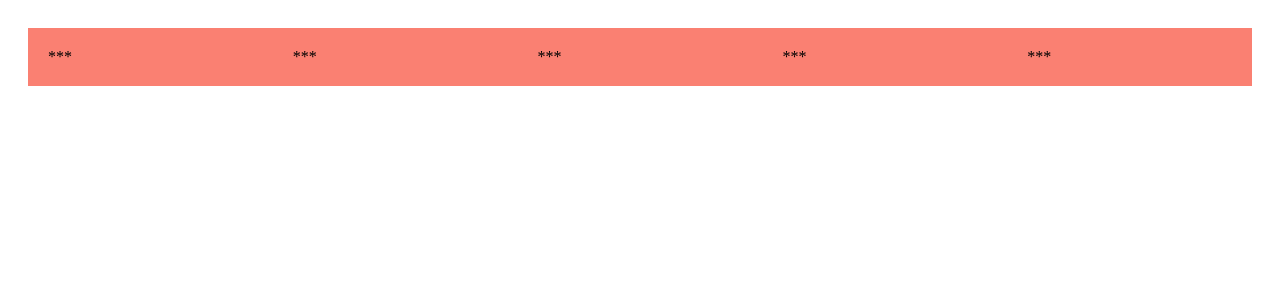
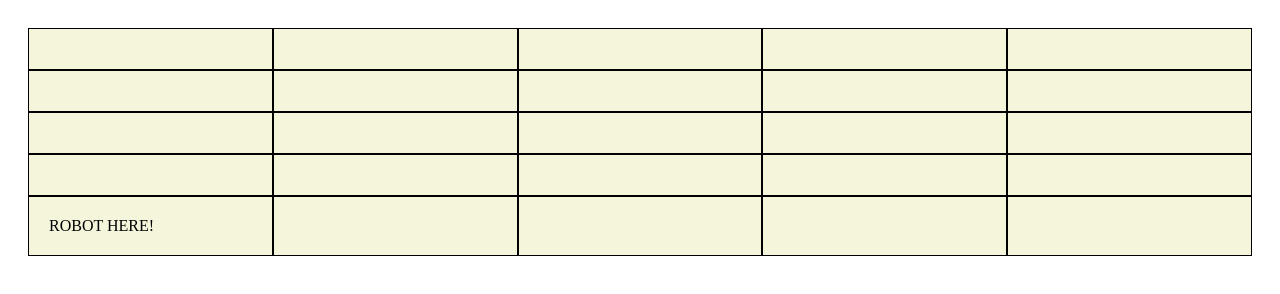
Before and after one commit to meligatt/toy-robot, a plain HTML site: page index.html in a window 1280 px wide. Drawn offline with Linux system fonts and the light colour scheme.

Commit message:
add DOM manipulation for robot class

```diff
--- a/assets/javascript/javascript.js
+++ b/assets/javascript/javascript.js
@@ -20,35 +20,60 @@ class Robot {
   }
 
   place (x, y, f){
+    if ( this.board.validatePosition(this.x, this.y) && this._validateDirection(this.facing) ) {
+
+      // last x,y, facing
+      this.lastX = this.x;
+      this.lastY = this.y;
+      this.lastFacing = this.facing;
+
+      // new x, y , facing
       this.x = x;
       this.y = y;
       this.facing = f;
+
+      this._cleanDOMPosition(true);
+      this.render();
       return (this.placed = true);
+
+    } else {
+      return (this.placed = false);
+    }
   }
 
   move() {
     if (this.placed) {
+      this._cleanDOMPosition(false);
       if ( this.board.validatePosition(this.x, this.y) && this._validateDirection(this.facing) ) {
         switch (this.facing) {
           case 'NORTH':
+          if (!(this.y === 4)) {
             this.y += 1;
+          }
           break;
           case 'SOUTH':
+          if (!(this.y === 0)) {
             this.y -= 1;
+          }
           break;
           case 'WEST':
-          this.x -= 1
+          if (!(this.x === 0)) {
+            this.x -= 1;
+          }
           break;
           case 'EAST':
-          console.log('case EAST');
-          this.x += 1
+          if (!(this.x === 4)) {
+            this.x += 1;
+          }
           break;
           default:
           return false;
         }
+          this.render();
         } else {
           console.log(`position: [${this.x},${this.y + 1}] and facing: [${this.facing}] is not valid!`);
         }
+
     } else {
       console.log("A droid needs to be placed first!");
     }
@@ -94,6 +119,28 @@ class Robot {
     return true;
   }
 
+  render() {
+    console.log("render",this.x, this.y);
+    const row = document.querySelector(`.row${this.y}`);
+    const cell = row.querySelector(`.col${this.x}`);
+    cell.textContent = 'ROBOT HERE!';
+  }
+
+  _cleanDOMPosition(replaced){
+    // getting the class name for row and col element:
+    if (replaced === false) {
+    const row = document.querySelector(`.row${this.y}`);
+    const cell = row.querySelector(`.col${this.x}`);
+    cell.textContent = '';
+    console.log("replaced false", cell);
+  } else {
+    const row = document.querySelector(`.row${this.lastY}`);
+    const cell = row.querySelector(`.col${this.lastX}`);
+    cell.textContent = '';
+    console.log("replaced true ", cell);
+  }
+}
+
   report () {
     console.log(`Output: [${this.name}] is placed: [${this.placed}], at [${this.x},${this.y}] facing [${this.facing}]`);
   }
@@ -106,7 +153,7 @@ class Board {
   }
 
   validatePosition(x, y){
-    if (!(x <= this.size && y <= this.size)) {
+    if ( !(x >= 0 && y >= 0 && x <= this.size && y <= this.size) ) {
       return false;
     }
     return true;
@@ -116,8 +163,16 @@ class Board {
 // -----------------------------------------------------------------------------
 //creating an instance of the Robot class:
 const boardGame = new Board(5);
-const droid = new Robot("BB8", 2, 3, "NORTH", boardGame);
+const droid = new Robot("BB8", 0, 0, "SOUTH", boardGame);
 droid.move();
+droid.left();
+droid.left();
+droid.move();
+droid.place(3,4,'EAST');
+droid.move();
+droid.move();
+droid.right();
+droid.move();
+droid.place(0,0,'EAST');
+
 droid.report();
-droid.place(3,4,'SOUTH');
-droid.report();
--- a/assets/stylesheets/styles.css
+++ b/assets/stylesheets/styles.css
@@ -9,7 +9,7 @@
   display: flex;
   justify-content: space-between;
 }
-.flex-grid-five {
+.flex-grid-fifth {
   display: flex;
   justify-content: space-between;
 }
@@ -18,7 +18,7 @@
   width: 32%;
 }
 
-.flex-grid-five .col {
+.flex-grid-fifth .col {
   width: 20%;
 }
 
@@ -43,6 +43,7 @@ body {
   margin: 0 0 20px 0;
 }
 .col {
-  background: salmon;
+  background: beige;
   padding: 20px;
+  border: 1px solid black;
 }
--- a/index.html
+++ b/index.html
@@ -7,12 +7,40 @@
   </head>
   <body>
 
-    <div class="flex-grid-five">
-      <div class="col">***</div>
-      <div class="col">***</div>
-      <div class="col">***</div>
-      <div class="col">***</div>
-      <div class="col">***</div>
+    <div class="row4 flex-grid-fifth">
+      <div class="col col0"></div>
+      <div class="col col1"></div>
+      <div class="col col2"></div>
+      <div class="col col3"></div>
+      <div class="col col4"></div>
+    </div>
+    <div class="row3 flex-grid-fifth">
+      <div class="col col0"></div>
+      <div class="col col1"></div>
+      <div class="col col2"></div>
+      <div class="col col3"></div>
+      <div class="col col4"></div>
+    </div>
+    <div class="row2 flex-grid-fifth">
+      <div class="col col0"></div>
+      <div class="col col1"></div>
+      <div class="col col2"></div>
+      <div class="col col3"></div>
+      <div class="col col4"></div>
+    </div>
+    <div class="row1 flex-grid-fifth">
+      <div class="col col0"></div>
+      <div class="col col1"></div>
+      <div class="col col2"></div>
+      <div class="col col3"></div>
+      <div class="col col4"></div>
+    </div>
+    <div class="row0 flex-grid-fifth">
+      <div class="col col0"></div>
+      <div class="col col1"></div>
+      <div class="col col2"></div>
+      <div class="col col3"></div>
+      <div class="col col4"></div>
     </div>
     <script src="assets/javascript/javascript.js">
     </script>
```
Lines whose indentation alone changed are shown as unchanged.
